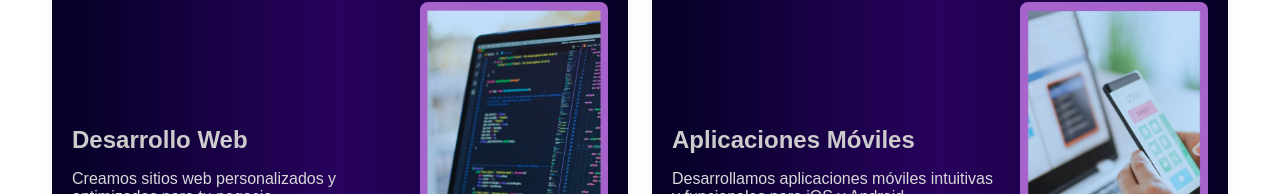
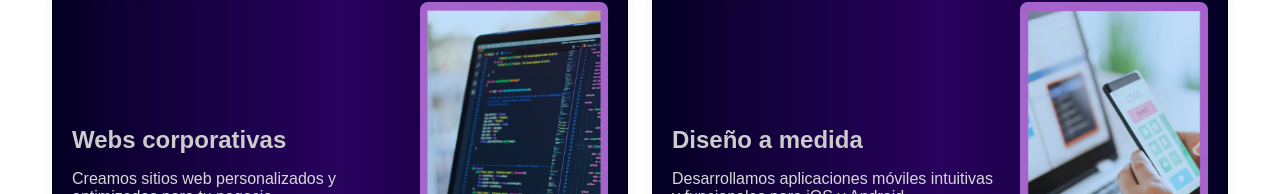
Before and after one commit to yallad/SOMOS_YEDA, an Angular app in the folder yeda-app/: page / in a window 1280 px wide. Shown: the part 758-952 px from the top of the page. Built offline with nearby package versions, Linux system fonts and the light colour scheme.

Commit message:
ajsutes nombre de servicios

```diff
--- a/yeda-app/src/app/home/home.ts
+++ b/yeda-app/src/app/home/home.ts
@@ -13,27 +13,27 @@
 
   services = [
     {
-      title: 'Desarrollo Web',
+      title: 'Webs corporativas',
       description: 'Creamos sitios web personalizados y optimizados para tu negocio.',
       image: '../../assets/CarruselDS1.png'
     },
     {
-      title: 'Aplicaciones Móviles',
+      title: 'Diseño a medida',
       description: 'Desarrollamos aplicaciones móviles intuitivas y funcionales para iOS y Android.',
       image: '../../assets/CarruselApp2.png'
     },
     {
-      title: 'Software a la medida',
+      title: 'Tiendas online',
       description: 'Desarrollamos soluciones de software personalizadas para optimizar tus procesos empresariales.',
       image: '../../assets/Carruselsoft3.png'
     },
     {
-      title: 'Diseño',
+      title: 'Consultoría UX/UI',
       description: 'Creamos diseños atractivos y funcionales que reflejan la identidad de tu marca.',
       image: '../../assets/Carruseldise4.png'
     },
     {
-      title: 'Consultoría',
+      title: 'Desarrollo ágil',
       description: 'Ofrecemos asesoramiento experto para ayudarte a tomar decisiones informadas sobre tus proyectos tecnológicos.',
       image: '../../assets/Carruselconsu5.png'
     }
```
